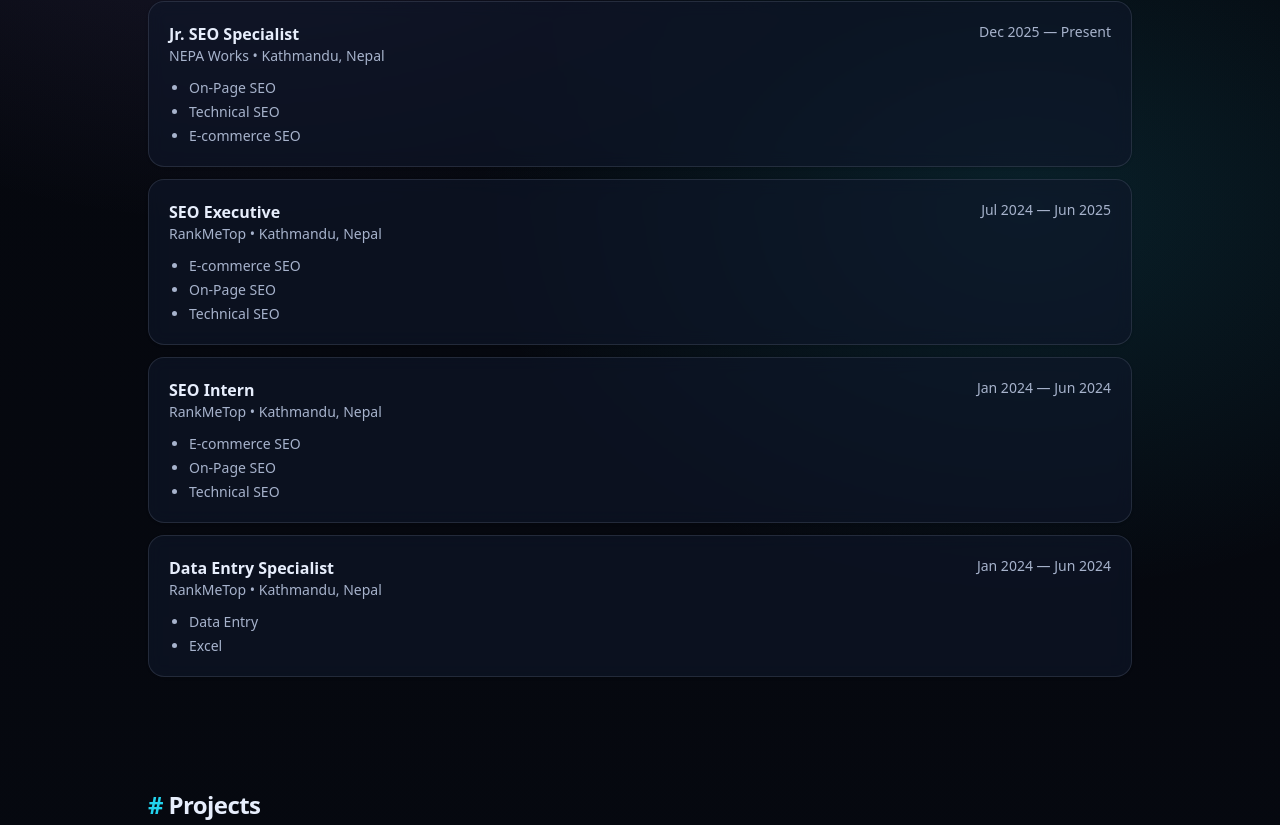
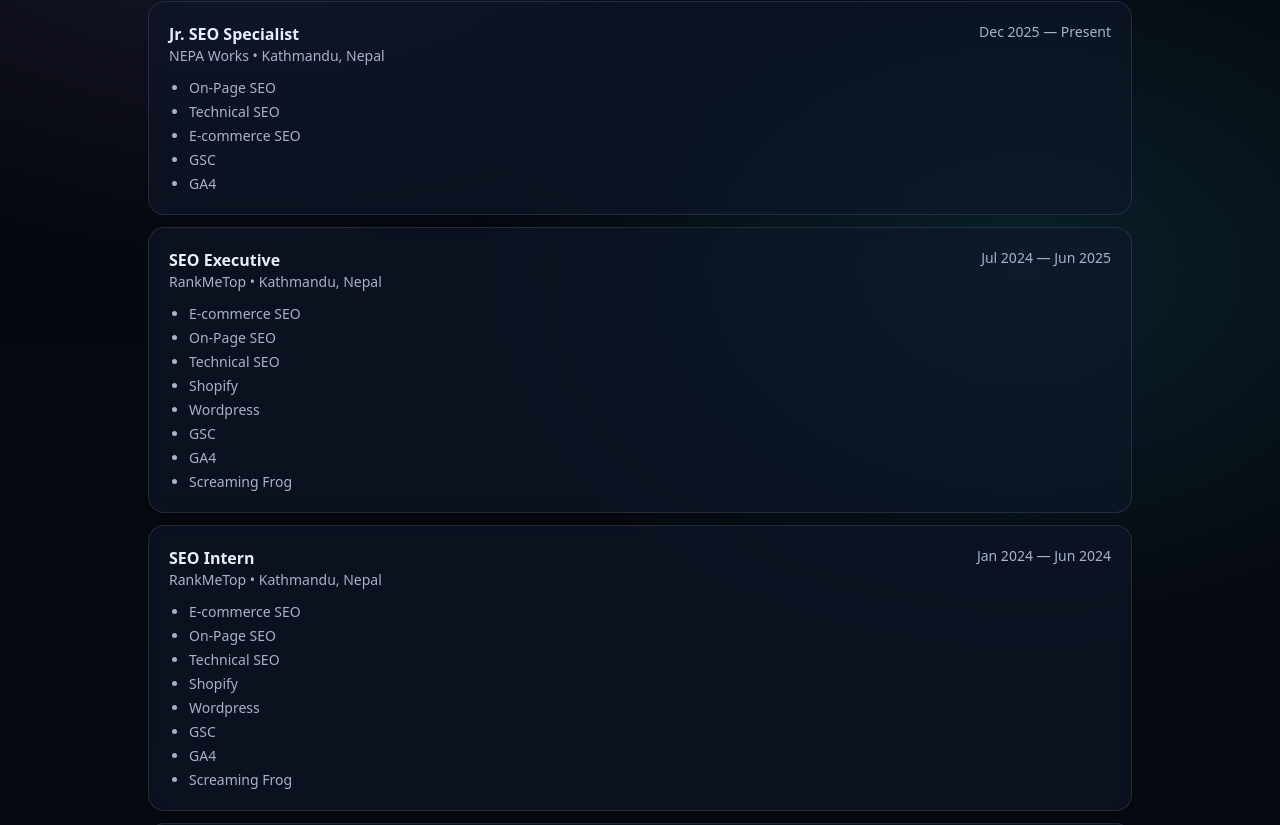
Before and after one commit to rajeshtudu/Portfolio, a React (Vite) app: page / in a window 1280 px wide. Shown: the part 635-1460 px from the top of the page. Built offline with nearby package versions, Linux system fonts and the light colour scheme.

Commit message:
'updated'

```diff
--- a/src/data/content.js
+++ b/src/data/content.js
@@ -82,6 +82,8 @@
       "On-Page SEO",
       "Technical SEO",
       "E-commerce SEO",
+      "GSC",
+      "GA4"
     ],
     link: "https://www.nepa.works/",
   },
@@ -91,7 +93,7 @@
     location: "Kathmandu, Nepal",
     start: "Jul 2024",
     end: "Jun 2025",
-    bullets: ["E-commerce SEO", "On-Page SEO", "Technical SEO"],
+    bullets: ["E-commerce SEO", "On-Page SEO", "Technical SEO", "Shopify", "Wordpress", "GSC", "GA4", "Screaming Frog"],
     link: "https://rankmetop.net/",
   },
   {
@@ -100,7 +102,7 @@
     location: "Kathmandu, Nepal",
     start: "Jan 2024",
     end: "Jun 2024",
-    bullets: ["E-commerce SEO", "On-Page SEO", "Technical SEO"],
+    bullets: ["E-commerce SEO", "On-Page SEO", "Technical SEO", "Shopify", "Wordpress", "GSC", "GA4", "Screaming Frog"],
     link: "https://rankmetop.net/",
   },
   {
```
